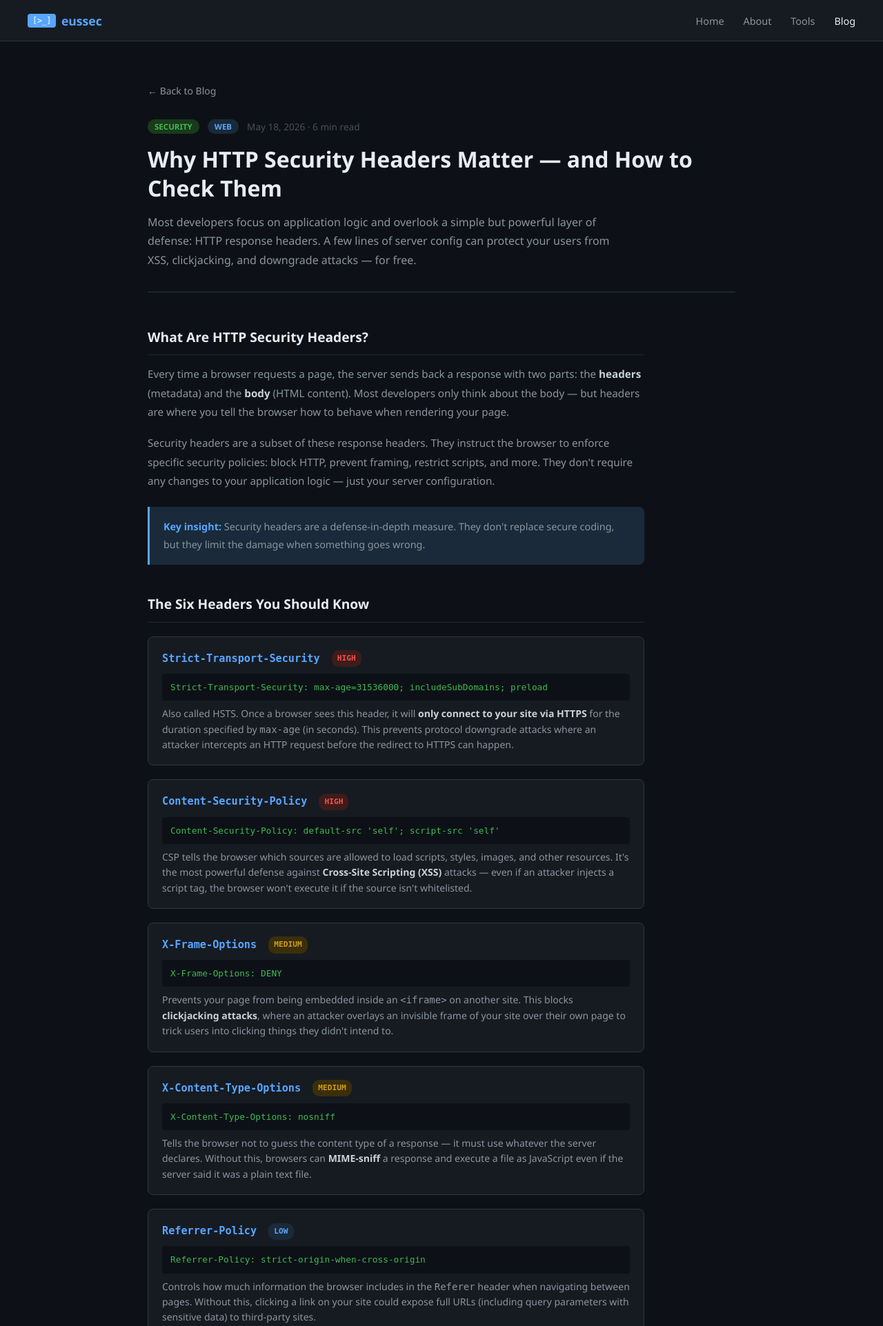
After one commit to emrahustundag/eussec, a Django app: page /blog/http-security-headers/ in a window 1280 px wide. The commit adds this page. Shown: the top 1923 px of the page at 69% size. Run offline with Django 5.2, Linux system fonts and the light colour scheme.

Commit message:
Add first blog post: HTTP Security Headers
Full article at /blog/http-security-headers/ covering HSTS, CSP,
X-Frame-Options, and more. Blog listing updated with post card.

Co-Authored-By: Claude Sonnet 4.5 <noreply@anthropic.com>

```diff
--- /dev/null
+++ b/checker/templates/checker/blog_http_headers.html
@@ -0,0 +1,189 @@
+{% extends 'checker/base.html' %}
+
+{% block title %}Why HTTP Security Headers Matter — eussec.com{% endblock %}
+
+{% block extra_css %}
+<style>
+    .post-header { margin-bottom: 48px; padding-bottom: 32px; border-bottom: 1px solid #30363d; }
+    .post-meta { display: flex; align-items: center; gap: 12px; margin-bottom: 16px; }
+    .post-date { color: #484f58; font-size: 0.85rem; }
+    .post-header h1 { font-size: 2rem; color: #e6edf3; line-height: 1.3; margin-bottom: 16px; }
+    .post-header .lead { color: #8b949e; font-size: 1rem; line-height: 1.7; max-width: 680px; }
+
+    .post-body { max-width: 720px; line-height: 1.8; }
+    .post-body h2 { font-size: 1.2rem; color: #e6edf3; margin: 40px 0 14px; padding-bottom: 8px; border-bottom: 1px solid #21262d; }
+    .post-body p { color: #8b949e; margin-bottom: 18px; font-size: 0.95rem; }
+    .post-body strong { color: #c9d1d9; }
+    .post-body a { color: #58a6ff; text-decoration: none; }
+    .post-body a:hover { text-decoration: underline; }
+
+    .header-block { background: #161b22; border: 1px solid #30363d; border-radius: 8px; padding: 18px 20px; margin: 20px 0; }
+    .header-block .header-name { color: #58a6ff; font-family: monospace; font-size: 0.95rem; font-weight: 700; margin-bottom: 6px; }
+    .header-block .header-example { background: #0d1117; border-radius: 4px; padding: 8px 12px; font-family: monospace; font-size: 0.8rem; color: #3fb950; margin: 8px 0; word-break: break-all; }
+    .header-block .header-desc { color: #8b949e; font-size: 0.875rem; line-height: 1.6; }
+
+    .severity { display: inline-block; font-size: 0.7rem; font-weight: 700; text-transform: uppercase; padding: 2px 8px; border-radius: 10px; margin-left: 8px; vertical-align: middle; }
+    .sev-high { background: #3d1c1c; color: #f85149; }
+    .sev-medium { background: #3a2f0a; color: #d29922; }
+    .sev-low { background: #1a2a3a; color: #58a6ff; }
+
+    .callout { background: #1a2a3a; border-left: 3px solid #58a6ff; border-radius: 0 8px 8px 0; padding: 16px 20px; margin: 24px 0; }
+    .callout p { color: #8b949e; font-size: 0.9rem; margin: 0; }
+    .callout strong { color: #58a6ff; }
+
+    .post-footer { margin-top: 56px; padding-top: 32px; border-top: 1px solid #30363d; }
+    .post-footer p { color: #484f58; font-size: 0.85rem; }
+    .post-footer a { color: #58a6ff; text-decoration: none; }
+
+    .back-link { display: inline-flex; align-items: center; gap: 6px; color: #8b949e; font-size: 0.875rem; text-decoration: none; margin-bottom: 32px; }
+    .back-link:hover { color: #e6edf3; }
+</style>
+{% endblock %}
+
+{% block content %}
+
+<a href="/blog/" class="back-link">← Back to Blog</a>
+
+<div class="post-header">
+    <div class="post-meta">
+        <span class="badge badge-green">Security</span>
+        <span class="badge badge-blue">Web</span>
+        <span class="post-date">May 18, 2026 · 6 min read</span>
+    </div>
+    <h1>Why HTTP Security Headers Matter — and How to Check Them</h1>
+    <p class="lead">
+        Most developers focus on application logic and overlook a simple but powerful layer of defense:
+        HTTP response headers. A few lines of server config can protect your users from XSS, clickjacking,
+        and downgrade attacks — for free.
+    </p>
+</div>
+
+<div class="post-body">
+
+    <h2>What Are HTTP Security Headers?</h2>
+    <p>
+        Every time a browser requests a page, the server sends back a response with two parts:
+        the <strong>headers</strong> (metadata) and the <strong>body</strong> (HTML content).
+        Most developers only think about the body — but headers are where you tell the browser
+        how to behave when rendering your page.
+    </p>
+    <p>
+        Security headers are a subset of these response headers. They instruct the browser to
+        enforce specific security policies: block HTTP, prevent framing, restrict scripts, and more.
+        They don't require any changes to your application logic — just your server configuration.
+    </p>
+
+    <div class="callout">
+        <p><strong>Key insight:</strong> Security headers are a defense-in-depth measure. They don't
+        replace secure coding, but they limit the damage when something goes wrong.</p>
+    </div>
+
+    <h2>The Six Headers You Should Know</h2>
+
+    <div class="header-block">
+        <div class="header-name">Strict-Transport-Security <span class="severity sev-high">High</span></div>
+        <div class="header-example">Strict-Transport-Security: max-age=31536000; includeSubDomains; preload</div>
+        <div class="header-desc">
+            Also called HSTS. Once a browser sees this header, it will <strong>only connect to your site via HTTPS</strong>
+            for the duration specified by <code>max-age</code> (in seconds). This prevents protocol downgrade attacks
+            where an attacker intercepts an HTTP request before the redirect to HTTPS can happen.
+        </div>
+    </div>
+
+    <div class="header-block">
+        <div class="header-name">Content-Security-Policy <span class="severity sev-high">High</span></div>
+        <div class="header-example">Content-Security-Policy: default-src 'self'; script-src 'self'</div>
+        <div class="header-desc">
+            CSP tells the browser which sources are allowed to load scripts, styles, images, and other resources.
+            It's the most powerful defense against <strong>Cross-Site Scripting (XSS)</strong> attacks —
+            even if an attacker injects a script tag, the browser won't execute it if the source isn't whitelisted.
+        </div>
+    </div>
+
+    <div class="header-block">
+        <div class="header-name">X-Frame-Options <span class="severity sev-medium">Medium</span></div>
+        <div class="header-example">X-Frame-Options: DENY</div>
+        <div class="header-desc">
+            Prevents your page from being embedded inside an <code>&lt;iframe&gt;</code> on another site.
+            This blocks <strong>clickjacking attacks</strong>, where an attacker overlays an invisible frame
+            of your site over their own page to trick users into clicking things they didn't intend to.
+        </div>
+    </div>
+
+    <div class="header-block">
+        <div class="header-name">X-Content-Type-Options <span class="severity sev-medium">Medium</span></div>
+        <div class="header-example">X-Content-Type-Options: nosniff</div>
+        <div class="header-desc">
+            Tells the browser not to guess the content type of a response — it must use whatever the server declares.
+            Without this, browsers can <strong>MIME-sniff</strong> a response and execute a file as JavaScript
+            even if the server said it was a plain text file.
+        </div>
+    </div>
+
+    <div class="header-block">
+        <div class="header-name">Referrer-Policy <span class="severity sev-low">Low</span></div>
+        <div class="header-example">Referrer-Policy: strict-origin-when-cross-origin</div>
+        <div class="header-desc">
+            Controls how much information the browser includes in the <code>Referer</code> header when
+            navigating between pages. Without this, clicking a link on your site could expose full URLs
+            (including query parameters with sensitive data) to third-party sites.
+        </div>
+    </div>
+
+    <div class="header-block">
+        <div class="header-name">Permissions-Policy <span class="severity sev-low">Low</span></div>
+        <div class="header-example">Permissions-Policy: camera=(), microphone=(), geolocation=()</div>
+        <div class="header-desc">
+            Restricts which browser features your page can use. If your site doesn't need access to
+            the camera, microphone, or geolocation — explicitly disable them. This limits the blast radius
+            if an attacker manages to execute JavaScript on your page.
+        </div>
+    </div>
+
+    <h2>How to Check Your Site</h2>
+    <p>
+        You can use the <a href="/tools/headers/">HTTP Security Header Checker</a> built into this site.
+        Enter any URL and you'll get an instant breakdown of which headers are present, what values they have,
+        and a security score out of 100.
+    </p>
+    <p>
+        Try checking a site you own, or a well-known site like <strong>github.com</strong> to see what
+        a well-configured set of headers looks like in practice.
+    </p>
+
+    <h2>How to Add Them</h2>
+    <p>
+        The implementation depends on your stack. In <strong>Django</strong>, the
+        <code>SecurityMiddleware</code> handles several of these automatically when you set the right
+        settings in <code>settings.py</code>:
+    </p>
+    <div class="header-block">
+        <div class="header-example">SECURE_HSTS_SECONDS = 31536000
+SECURE_HSTS_INCLUDE_SUBDOMAINS = True
+SECURE_CONTENT_TYPE_NOSNIFF = True
+X_FRAME_OPTIONS = 'DENY'</div>
+    </div>
+    <p>
+        For <strong>Nginx</strong>, you add them directly to your server block. For <strong>Apache</strong>,
+        use the <code>Header always set</code> directive. Most modern hosting platforms also let you
+        configure headers through their dashboard.
+    </p>
+
+    <h2>Final Thoughts</h2>
+    <p>
+        Security headers are one of the highest-leverage improvements you can make to a web application.
+        They take minutes to configure and protect every user who visits your site — no authentication,
+        no database, no application code required.
+    </p>
+    <p>
+        The next time you deploy a site, run it through a header checker before you ship.
+        It's a quick win that most developers skip.
+    </p>
+
+</div>
+
+<div class="post-footer">
+    <p>Written by <a href="/about/">Emrah Ustundag</a> · <a href="/tools/headers/">Try the Header Checker →</a></p>
+</div>
+
+{% endblock %}
--- a/checker/views.py
+++ b/checker/views.py
@@ -61,6 +61,10 @@ def tools(request):
 
 def blog(request):
     return render(request, 'checker/blog.html')
+
+
+def blog_http_headers(request):
+    return render(request, 'checker/blog_http_headers.html')
 
 
 def check_headers(request):
--- a/config/urls.py
+++ b/config/urls.py
@@ -1,6 +1,6 @@
 from django.contrib import admin
 from django.urls import path
-from checker.views import home, about, tools, blog, check_headers, check_ssl, check_subdomains
+from checker.views import home, about, tools, blog, check_headers, check_ssl, check_subdomains, blog_http_headers
 
 urlpatterns = [
     path('admin/', admin.site.urls),
@@ -11,4 +11,5 @@ urlpatterns = [
     path('tools/ssl/', check_ssl, name='check_ssl'),
     path('tools/subdomains/', check_subdomains, name='check_subdomains'),
     path('blog/', blog, name='blog'),
+    path('blog/http-security-headers/', blog_http_headers, name='blog_http_headers'),
 ]
```
Also changed, not shown: checker/templates/checker/blog.html (+26 -18 lines).
